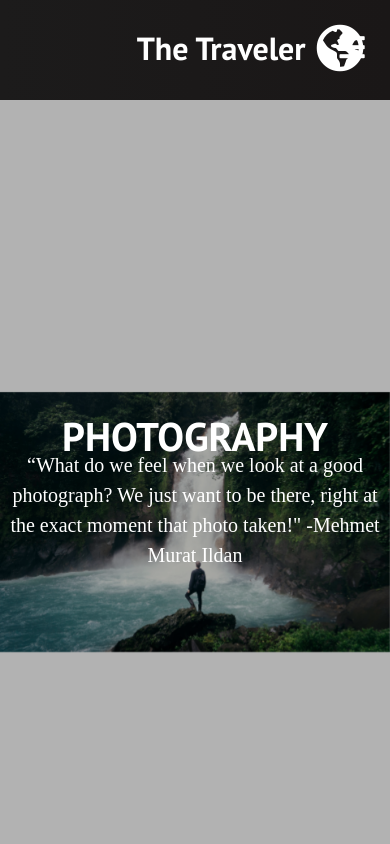
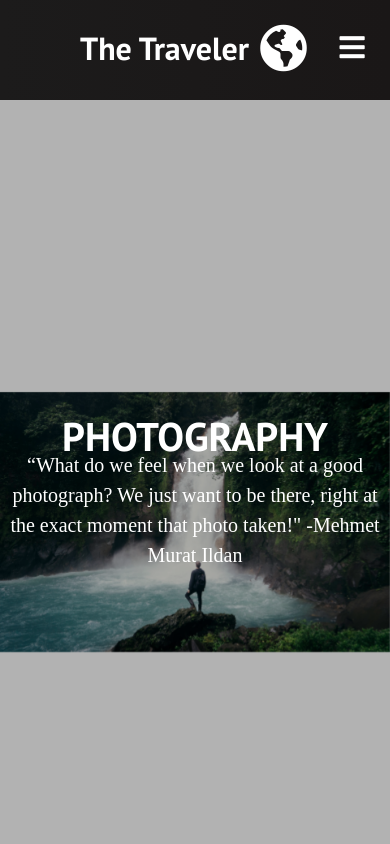
Before and after one commit to tenen2105/my-website, a React (Create React App) app: page /photo in a window 390 px wide. Shown: the top 844 px of the page. Built offline with nearby package versions, Linux system fonts and the light colour scheme.

Commit message:
Update Navbar.css

```diff
--- a/src/components/css_pages/Navbar.css
+++ b/src/components/css_pages/Navbar.css
@@ -131,7 +131,7 @@
     position: absolute;
     top: 0;
     left: 0;
-    transform: translate(25%, 50%);
+    transform: translate(0%, 50%);
   }
 
   .menu-icon {
```
